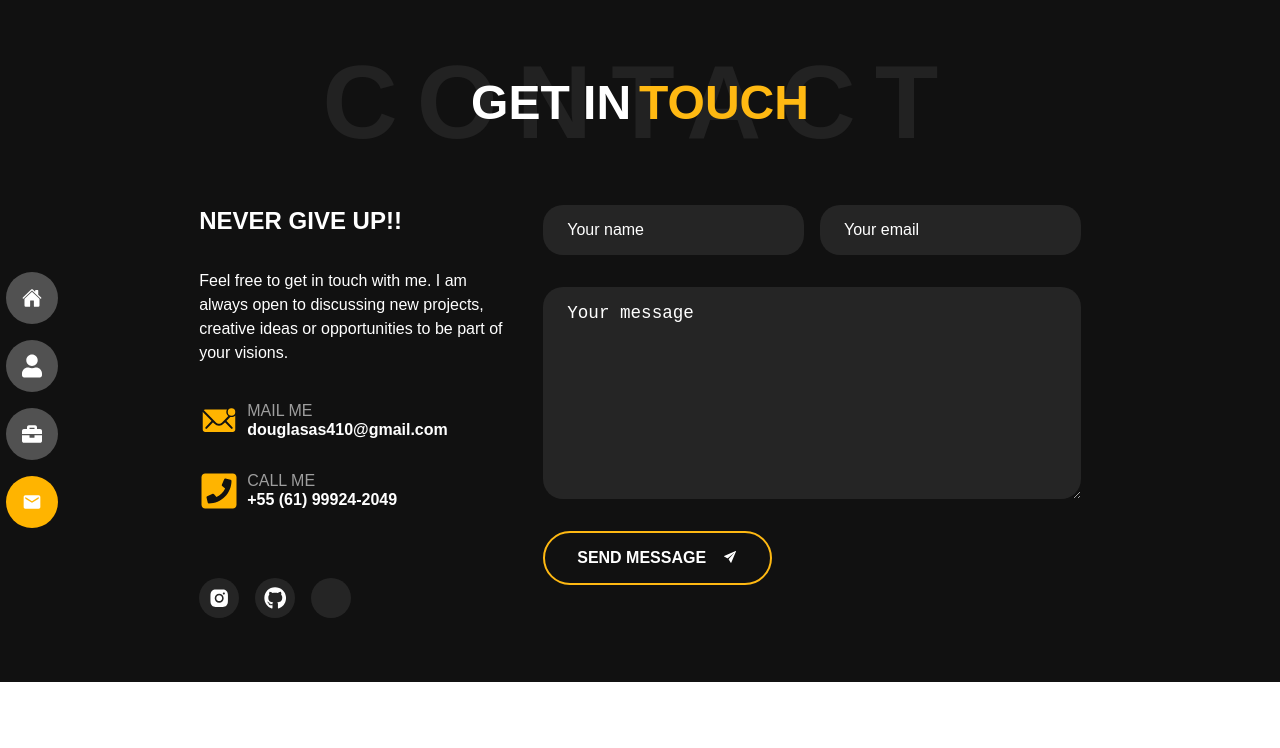
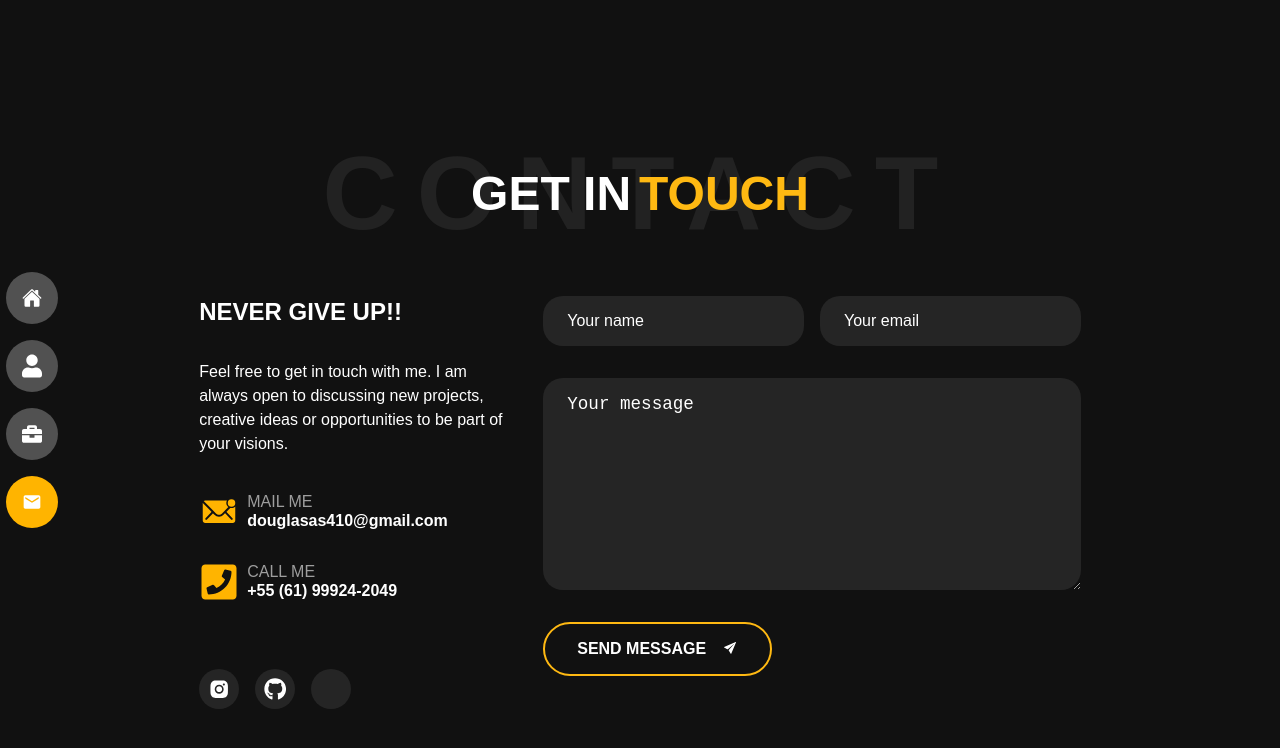
Before and after one commit to D0uglasSantos/portfolio, a React (Vite) app: page /contact in a window 1280 px wide. Shown: the top 748 px of the page. Built offline with nearby package versions, Linux system fonts and the light colour scheme; some icons are missing.

Commit message:
fix: height Global Container

```diff
--- a/src/GlobalStyle.tsx
+++ b/src/GlobalStyle.tsx
@@ -11,11 +11,12 @@ export const Container = styled.section`
   padding: 2rem 0;
   width: 100%;
   transition: all ease 0.7s;
+  min-height: 100vh;
 
   @media screen and (max-width: 580) {
     align-items: left;
     justify-content: flex-start;
-    display: flex;
+    display: flex;''
     text-align: left;
   }
 `;
```
Also changed, not shown: vite.config.ts.timestamp-1708697326503-d00630151f728.mjs (added, +10 -0 lines).
